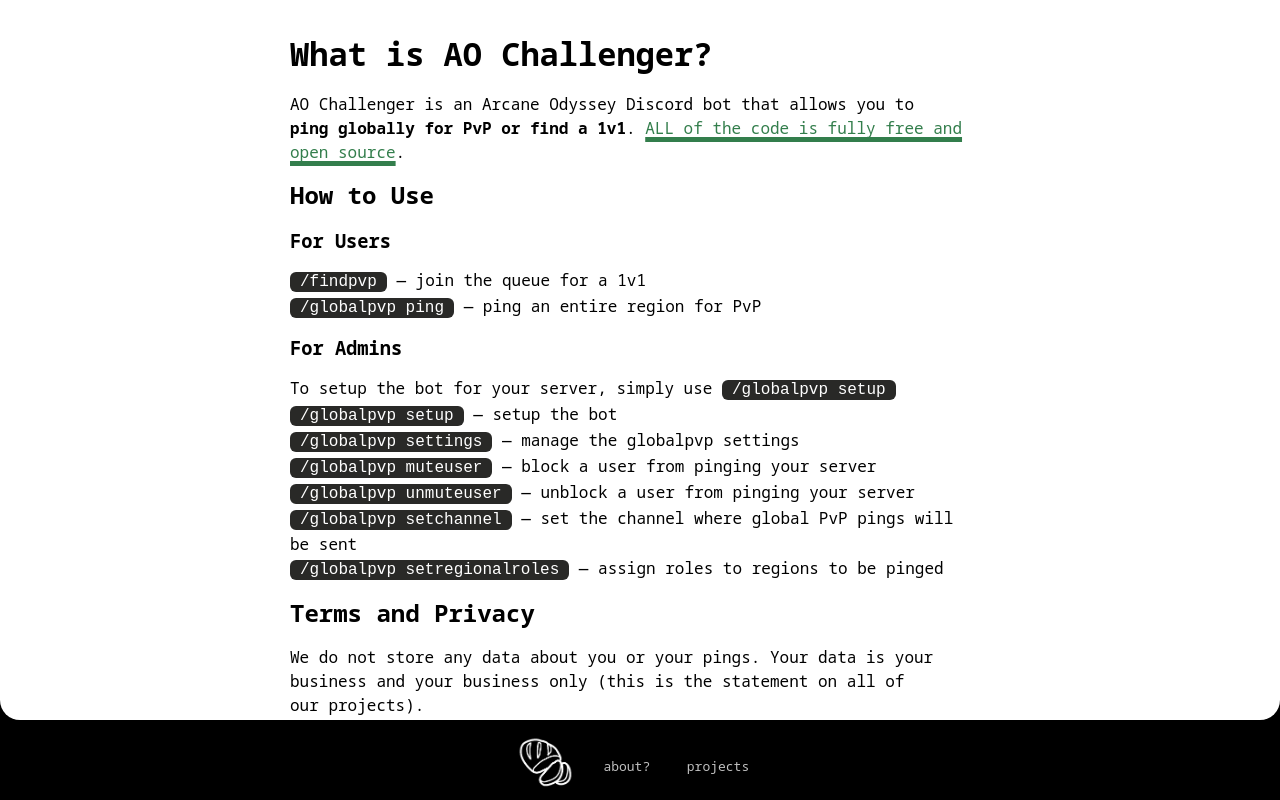
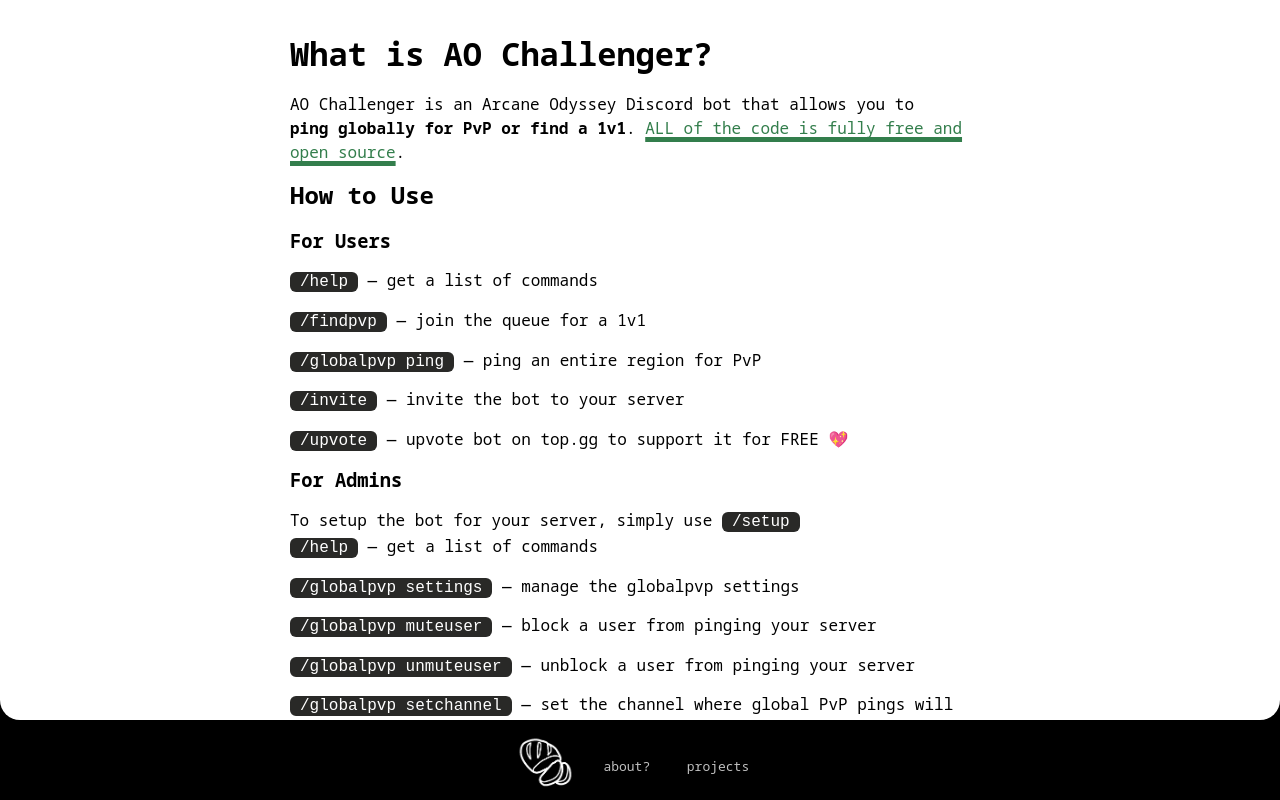
Before and after one commit to ciabidev/ciabidev.github.io, a SvelteKit app in the folder ciabi-web/: page /challenger in a window 1280 px wide. Built offline with nearby package versions, Linux system fonts and the light colour scheme; some icons are missing.

Commit message:
updated the page for AO Challenger bot

```diff
--- a/ciabi-web/src/routes/challenger/+page.svelte
+++ b/ciabi-web/src/routes/challenger/+page.svelte
@@ -10,18 +10,36 @@ AO Challenger is an Arcane Odyssey Discord bot that allows you to **ping globall
 
 ### For Users
 
+\`/help\` — get a list of commands
+
 \`/findpvp\` — join the queue for a 1v1
+
 \`/globalpvp ping\` — ping an entire region for PvP
+
+\`/invite\` — invite the bot to your server
+
+\`/upvote\` — upvote bot on top.gg to support it for FREE 💖
 
 ### For Admins
 
-To setup the bot for your server, simply use \`/globalpvp setup\`
-\`/globalpvp setup\` — setup the bot
+To setup the bot for your server, simply use \`/setup\`
+\`/help\` — get a list of commands
+
 \`/globalpvp settings\` — manage the globalpvp settings
+
 \`/globalpvp muteuser\` — block a user from pinging your server
+
 \`/globalpvp unmuteuser\` — unblock a user from pinging your server
+
 \`/globalpvp setchannel\` — set the channel where global PvP pings will be sent
+
 \`/globalpvp setregionalroles\` — assign roles to regions to be pinged
+
+\`/globalpvp sethostrole\` — choose the role that's allowed to use /globalpvp ping (@everyone by default)
+
+\`/invite\` — invite the bot to your server
+
+\`/upvote\` — upvote bot on top.gg to support it for FREE 💖
 
 ## Terms and Privacy
 
@@ -52,7 +70,7 @@ Two possible reasons:
 </div>
 
 <style>
-    .page-wrapper {
+     .page-wrapper {
         width: 100%;
         display: flex;
         flex-direction: row; /* has to be row so we can horizontally center */
@@ -68,6 +86,7 @@ Two possible reasons:
     .links {
         display: flex;
         flex-direction: row;
+        flex-wrap: wrap;
         gap: 1rem;
         width: 100%;
     }
--- a/ciabi-web/src/routes/lumi/+page.svelte
+++ b/ciabi-web/src/routes/lumi/+page.svelte
@@ -15,9 +15,9 @@ lumi is not responsible for any actions taken by it's users
 ### for Arcane Odyssey Staff
 Please contact me if you have any issues with the bot/want it taken down
 ### why lumi is 100% allowed for Arcane Odyssey clans
-![AO Rulebook Editor Waffle has confirmed that rule 2.8 (the rule that disallowed witch-hunting) no longer exists with the ability to turn your joins off. ](https://previews.dropbox.com/p/thumb/ACv6iC20LABjevJGCz2G6Np7I2g-EpC-qDlYK0HwxBsrOKcckRMndacF1Tk-eSh4ycTdv7PWbJygwSgLYtHBp-CkFUR6Ixei_3fktIP1e70HRqac4WaJou-Mz5qnSha6-6GCHzq7c2jDsEXmbTm2ScDiCysEqhOnHPHMNYRGheqoo3mWGpNnn_sbrDSUm1MDa-A3s99Ctr_LkHAswvBHADqwTOwu36XM1fQdvVwDY_46cdNhDqUwkWb9F120hD989ZNXLElEQn4nmvJ2zByvOjU38Z568CX1XQJnBycNQGFi1iNXzTuvFqvhXaQF-sLdyBittJzlWTHoPRQqpcp2EOfF/p.png)
 
-## links
+<img src="https://i.imgur.com/iMNMEBX.jpeg" alt="rulebook editor waffle has confirmed that rule 2.8 (the rule that disallowed witch-hunting) no longer exists with the ability to turn your joins off."/>
+
 `;
 
 </script>
@@ -26,6 +26,7 @@ Please contact me if you have any issues with the bot/want it taken down
     <div class="main">
             <Markdown source={source} />
             <p> if you find lumi useful, please consider supporting me by donating or checking out my projects. It adds new features and helps me keep the bot running. </p>
+
             <div class="links">
                 <a href="https://ko-fi.com/wheatwhole" target="_blank">
                     <img src="/support_me_on_kofi.png" alt = "support me on kofi" width="100rem" >
@@ -53,6 +54,7 @@ Please contact me if you have any issues with the bot/want it taken down
     .links {
         display: flex;
         flex-direction: row;
+        flex-wrap: wrap;
         gap: 1rem;
         width: 100%;
     }
--- a/ciabi-web/static/shared.css
+++ b/ciabi-web/static/shared.css
@@ -720,10 +720,11 @@ code {
 	text-align: center;
 }
 
-.icon {
+.icon, img {
 	object-fit: cover;
 	flex-shrink: 0;
 }
+
 /* styles on mobile */
 
 @media only screen and (max-width: 600px) {
```
Lines whose indentation alone changed are shown as unchanged.
